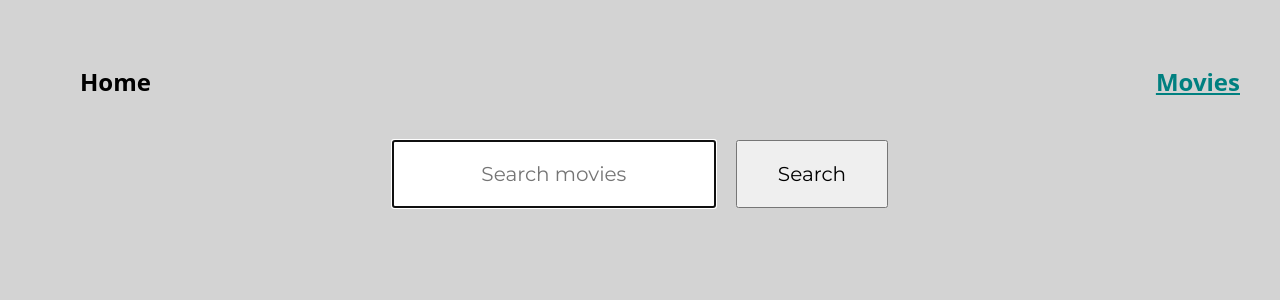
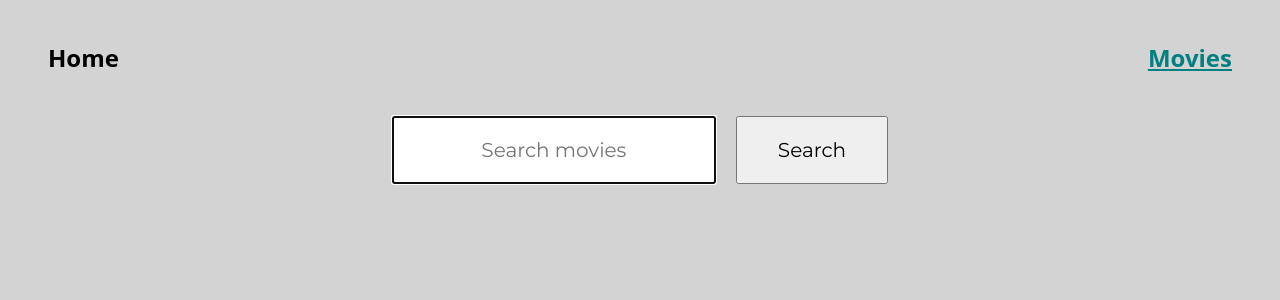
Before and after one commit to ihorborys/goit-neo-react-hw-module5, a React (Vite) app: page /movies in a window 1280 px wide. Shown: the top 300 px of the page. Built offline with nearby package versions, Linux system fonts and the light colour scheme; a web font is replaced by a local one.

Commit message:
Added MovieDetailsPage

```diff
--- a/src/App.css
+++ b/src/App.css
@@ -1,42 +1,17 @@
-#root {
-    max-width: 1280px;
+.container {
     margin: 0 auto;
-    padding: 2rem;
-    text-align: center;
+    max-width: 320px;
+    padding: 0 40px;
 }
 
-/*.logo {*/
-/*  height: 6em;*/
-/*  padding: 1.5em;*/
-/*  will-change: filter;*/
-/*  transition: filter 300ms;*/
-/*}*/
-/*.logo:hover {*/
-/*  filter: drop-shadow(0 0 2em #646cffaa);*/
-/*}*/
-/*.logo.react:hover {*/
-/*  filter: drop-shadow(0 0 2em #61dafbaa);*/
-/*}*/
+@media screen and (min-width: 768px) {
+    .container {
+        max-width: 768px;
+    }
+}
 
-/*@keyframes logo-spin {*/
-/*  from {*/
-/*    transform: rotate(0deg);*/
-/*  }*/
-/*  to {*/
-/*    transform: rotate(360deg);*/
-/*  }*/
-/*}*/
-
-/*@media (prefers-reduced-motion: no-preference) {*/
-/*  a:nth-of-type(2) .logo {*/
-/*    animation: logo-spin infinite 20s linear;*/
-/*  }*/
-/*}*/
-
-/*.card {*/
-/*  padding: 2em;*/
-/*}*/
-
-/*.read-the-docs {*/
-/*  color: #888;*/
-/*}*/
+@media screen and (min-width: 1280px) {
+    .container {
+        max-width: 1280px;
+    }
+}
--- a/src/App.jsx
+++ b/src/App.jsx
@@ -3,14 +3,16 @@ import { Route, Routes } from "react-router-dom";
 import Navigation from "./components/Navigation/Navigation.jsx";
 import HomePage from "./pages/HomePage/HomePage.jsx";
 import MoviesPage from "./pages/MoviesPage/MoviesPage.jsx";
+import MovieDetailsPage from "./pages/MovieDetailsPage/MovieDetailsPage.jsx";
 
 function App() {
   return (
-    <div>
+    <div className={"container"}>
       <Navigation />
       <Routes>
         <Route path={"/"} element={<HomePage />}></Route>
         <Route path={"/movies"} element={<MoviesPage />}></Route>
+        <Route path={"/movies/details"} element={<MovieDetailsPage />}></Route>
       </Routes>
     </div>
   );
--- a/src/components/Navigation/Navigation.module.css
+++ b/src/components/Navigation/Navigation.module.css
@@ -4,7 +4,7 @@
     align-items: center;
     font-size: 24px;
     font-weight: bold;
-    margin-bottom: 40px;
+    margin: 40px 0;
 }
 
 .active {
@@ -12,6 +12,6 @@
     text-decoration: underline;
 }
 
-.navigationItem {
-    list-style: none;
-}
+/*.navigationItem {*/
+/*    list-style: none;*/
+/*}*/
--- a/src/index.css
+++ b/src/index.css
@@ -11,3 +11,7 @@ a {
     text-decoration: none;
     color: black;
 }
+
+ul, li {
+    all: unset;
+}
--- a/src/pages/MovieDetailsPage/MovieDetailsPage.jsx
+++ b/src/pages/MovieDetailsPage/MovieDetailsPage.jsx
@@ -0,0 +1,7 @@
+// import styles from "./MovieDetailsPage.module.css";
+
+const MovieDetailsPage = () => {
+  return <></>;
+};
+
+export default MovieDetailsPage;
--- a/src/pages/MoviesPage/MoviesPage.module.css
+++ b/src/pages/MoviesPage/MoviesPage.module.css
@@ -4,6 +4,7 @@
 
 .formWrapper {
     display: flex;
+    flex-direction: column;
     justify-content: center;
     align-items: center;
     gap: 20px;
@@ -22,3 +23,9 @@
     font-size: 20px;
     cursor: pointer;
 }
+
+@media screen and (min-width: 768px) {
+    .formWrapper {
+        flex-direction: row;
+    }
+}
```
